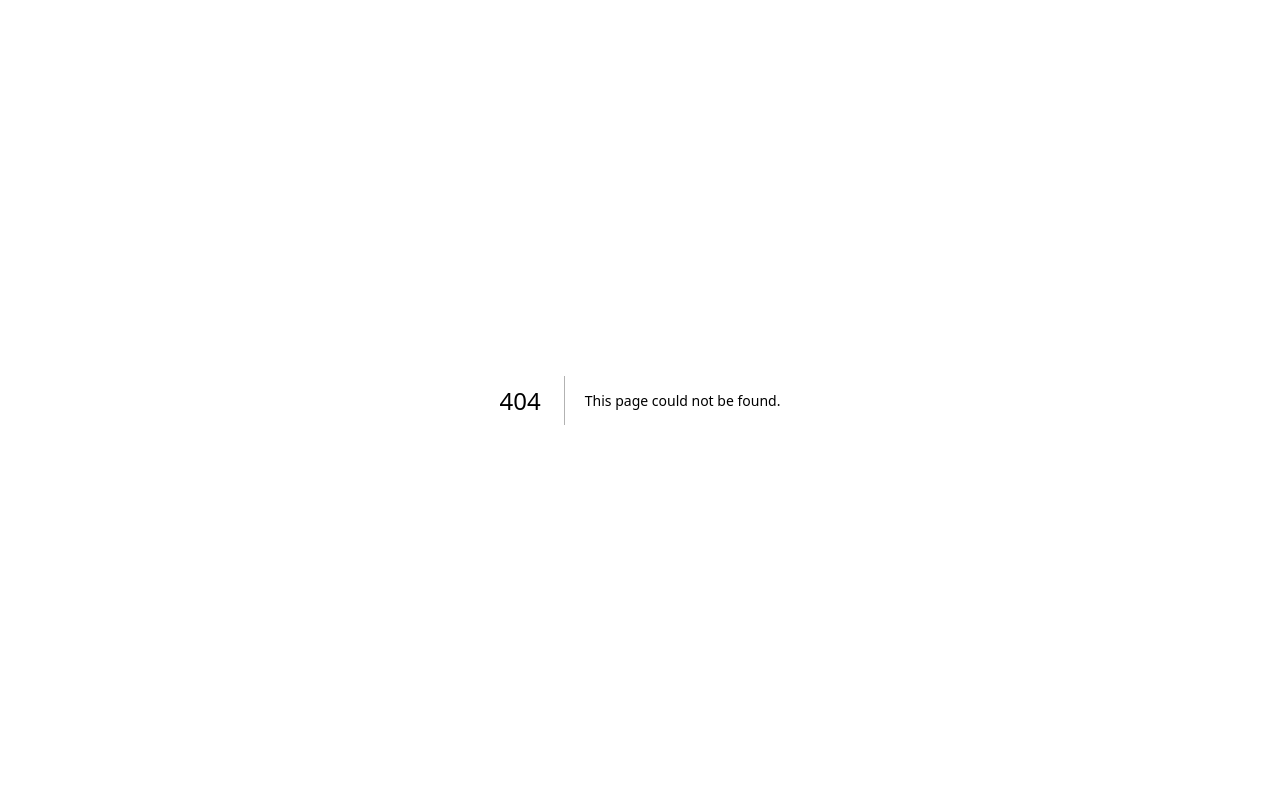
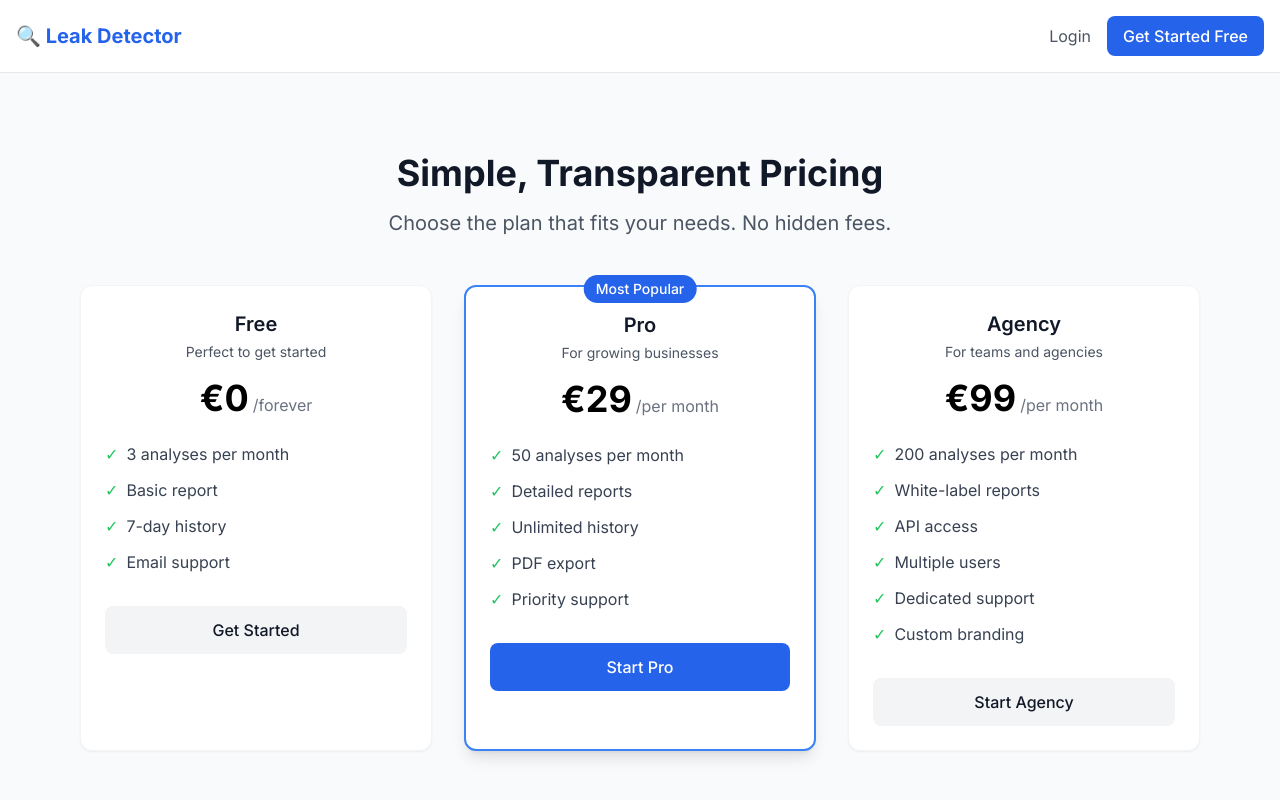
Before and after one commit to altidigitech-ui/leak-detector, a Next.js app in the folder frontend/: page /pricing in a window 1280 px wide. Before the commit this address had no page. Shown: the top 800 px of the page. Built offline with nearby package versions, Linux system fonts and the light colour scheme.

Commit message:
Create page.tsx

```diff
--- /dev/null
+++ b/frontend/src/app/(marketing)/pricing/page.tsx
@@ -0,0 +1,201 @@
+import Link from 'next/link';
+
+export default function PricingPage() {
+  const plans = [
+    {
+      name: 'Free',
+      price: '0',
+      period: 'forever',
+      description: 'Perfect to get started',
+      features: [
+        '3 analyses per month',
+        'Basic report',
+        '7-day history',
+        'Email support',
+      ],
+      cta: 'Get Started',
+      href: '/register',
+      highlighted: false,
+    },
+    {
+      name: 'Pro',
+      price: '29',
+      period: 'per month',
+      description: 'For growing businesses',
+      features: [
+        '50 analyses per month',
+        'Detailed reports',
+        'Unlimited history',
+        'PDF export',
+        'Priority support',
+      ],
+      cta: 'Start Pro',
+      href: '/register?plan=pro',
+      highlighted: true,
+    },
+    {
+      name: 'Agency',
+      price: '99',
+      period: 'per month',
+      description: 'For teams and agencies',
+      features: [
+        '200 analyses per month',
+        'White-label reports',
+        'API access',
+        'Multiple users',
+        'Dedicated support',
+        'Custom branding',
+      ],
+      cta: 'Start Agency',
+      href: '/register?plan=agency',
+      highlighted: false,
+    },
+  ];
+
+  return (
+    <div className="min-h-screen bg-gray-50">
+      {/* Header */}
+      <header className="bg-white border-b">
+        <div className="max-w-7xl mx-auto px-4 py-4 flex justify-between items-center">
+          <Link href="/" className="text-xl font-bold text-primary-600">
+            🔍 Leak Detector
+          </Link>
+          <div className="flex items-center gap-4">
+            <Link href="/login" className="text-gray-600 hover:text-gray-900">
+              Login
+            </Link>
+            <Link href="/register" className="btn-primary">
+              Get Started Free
+            </Link>
+          </div>
+        </div>
+      </header>
+
+      {/* Pricing */}
+      <section className="py-20">
+        <div className="max-w-6xl mx-auto px-4">
+          <div className="text-center mb-12">
+            <h1 className="text-4xl font-bold text-gray-900 mb-4">
+              Simple, Transparent Pricing
+            </h1>
+            <p className="text-xl text-gray-600">
+              Choose the plan that fits your needs. No hidden fees.
+            </p>
+          </div>
+
+          <div className="grid md:grid-cols-3 gap-8">
+            {plans.map((plan) => (
+              <div
+                key={plan.name}
+                className={`card ${
+                  plan.highlighted
+                    ? 'border-2 border-primary-500 shadow-lg relative'
+                    : ''
+                }`}
+              >
+                {plan.highlighted && (
+                  <span className="absolute -top-3 left-1/2 -translate-x-1/2 bg-primary-600 text-white px-3 py-1 rounded-full text-sm font-medium">
+                    Most Popular
+                  </span>
+                )}
+
+                <div className="text-center mb-6">
+                  <h2 className="text-xl font-semibold text-gray-900">{plan.name}</h2>
+                  <p className="text-gray-600 text-sm mt-1">{plan.description}</p>
+                  <div className="mt-4">
+                    <span className="text-4xl font-bold">€{plan.price}</span>
+                    <span className="text-gray-500 ml-1">/{plan.period}</span>
+                  </div>
+                </div>
+
+                <ul className="space-y-3 mb-8">
+                  {plan.features.map((feature) => (
+                    <li key={feature} className="flex items-center gap-2">
+                      <span className="text-green-500">✓</span>
+                      <span className="text-gray-700">{feature}</span>
+                    </li>
+                  ))}
+                </ul>
+
+                <Link
+                  href={plan.href}
+                  className={`block text-center py-3 rounded-lg font-medium transition-colors ${
+                    plan.highlighted
+                      ? 'bg-primary-600 text-white hover:bg-primary-700'
+                      : 'bg-gray-100 text-gray-900 hover:bg-gray-200'
+                  }`}
+                >
+                  {plan.cta}
+                </Link>
+              </div>
+            ))}
+          </div>
+        </div>
+      </section>
+
+      {/* FAQ */}
+      <section className="py-20 bg-white">
+        <div className="max-w-3xl mx-auto px-4">
+          <h2 className="text-3xl font-bold text-center mb-12">
+            Frequently Asked Questions
+          </h2>
+
+          <div className="space-y-6">
+            {[
+              {
+                q: 'How does the analysis work?',
+                a: 'We capture your landing page, analyze it using AI, and identify conversion issues across 8 key categories including headlines, CTAs, social proof, and more.',
+              },
+              {
+                q: 'Can I cancel anytime?',
+                a: 'Yes! You can cancel your subscription at any time. Your access will continue until the end of your billing period.',
+              },
+              {
+                q: 'Do unused analyses roll over?',
+                a: 'No, analyses reset at the beginning of each billing cycle and do not roll over to the next month.',
+              },
+              {
+                q: 'What payment methods do you accept?',
+                a: 'We accept all major credit cards (Visa, Mastercard, American Express) through our secure payment processor, Stripe.',
+              },
+              {
+                q: 'Is there a free trial for paid plans?',
+                a: 'Our Free plan lets you test the product with 3 analyses per month. You can upgrade whenever you need more.',
+              },
+            ].map((faq) => (
+              <div key={faq.q} className="border-b pb-6">
+                <h3 className="font-semibold text-lg mb-2">{faq.q}</h3>
+                <p className="text-gray-600">{faq.a}</p>
+              </div>
+            ))}
+          </div>
+        </div>
+      </section>
+
+      {/* CTA */}
+      <section className="py-20 bg-primary-600">
+        <div className="max-w-4xl mx-auto px-4 text-center">
+          <h2 className="text-3xl font-bold text-white mb-4">
+            Ready to improve your conversion rate?
+          </h2>
+          <p className="text-primary-100 text-xl mb-8">
+            Start with 3 free analyses. No credit card required.
+          </p>
+          <Link
+            href="/register"
+            className="inline-block bg-white text-primary-600 px-8 py-3 rounded-lg font-medium hover:bg-primary-50 transition-colors"
+          >
+            Get Started Free
+          </Link>
+        </div>
+      </section>
+
+      {/* Footer */}
+      <footer className="bg-gray-900 text-gray-400 py-8">
+        <div className="max-w-6xl mx-auto px-4 text-center">
+          <p>© 2026 Leak Detector. All rights reserved.</p>
+        </div>
+      </footer>
+    </div>
+  );
+}
```
